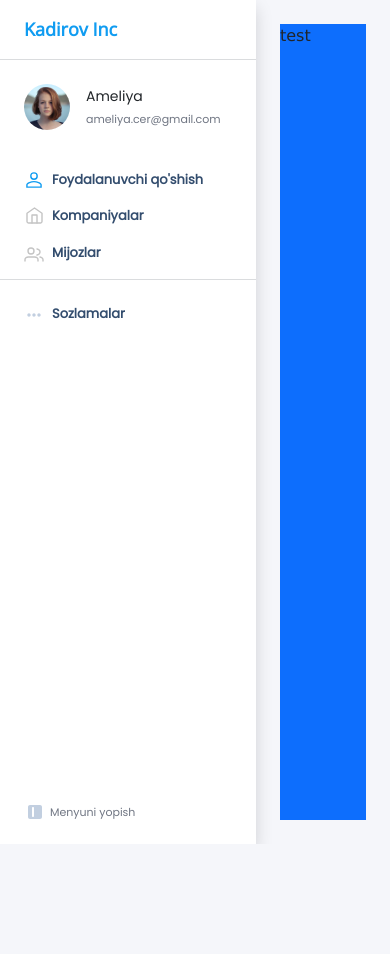
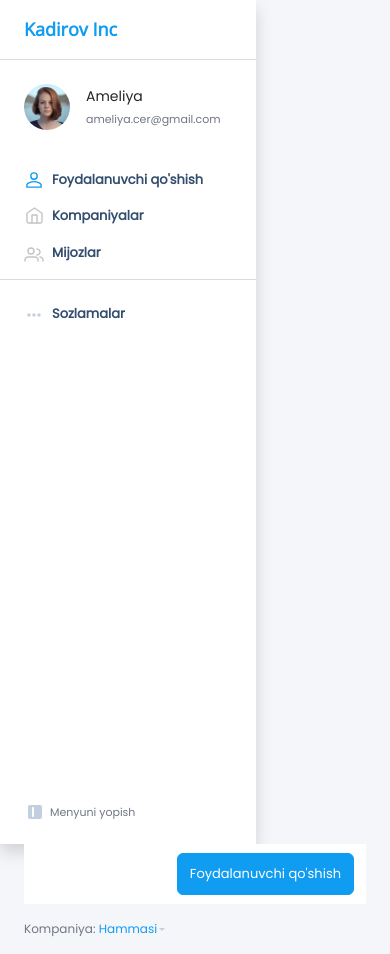
Before and after one commit to fayzullaev-developer/crm-front-dev, a Vue app: page / in a window 390 px wide. Before the commit the page ends 844 px from the top, so only its background shows below. Built offline with nearby package versions, Linux system fonts and the light colour scheme.

Commit message:
Making responsive design and developing main content

```diff
--- a/src/App.vue
+++ b/src/App.vue
@@ -4,11 +4,9 @@ import Test from "@/pages/Test.vue";
 </script>
 
 <template>
-    <div class="container-fluid">
-        <div class="row">
-            <div class="d-flex p-0 m-0">
-                <router-view />
-            </div>
+    <div class="container-fluid p-0">
+        <div class="row g-0 d-flex">
+            <router-view />
         </div>
     </div>
 </template>
--- a/src/pages/HomePage.vue
+++ b/src/pages/HomePage.vue
@@ -6,6 +6,7 @@ function toggleSidebar() {
 </script>
 
 <template>
+    <div class="col-auto">
         <!-- Sidebar -->
         <aside class="sidebar shadow d-flex flex-column p-0" id="sidebar">
             <!-- Logo -->
@@ -70,11 +71,21 @@ function toggleSidebar() {
                     <span class="menu-text">Menyuni yopish</span>
                 </button>
             </div>
+        </aside>
+    </div>
 
-    </aside>
-
-    <div class="flex-fill col m-4 bg-primary">
-        test
+    <div class="col mx-4">
+        <div class="d-flex bg-white justify-content-end">
+            <button class="btn btn-primary ms-auto m-2 btn-add">Foydalanuvchi qo'shish</button>
+        </div>
+        <div class="my-3 company-select">
+            <label for="company">Kompaniya:&nbsp;</label>
+            <select name="company" id="company">
+                <option selected>Hammasi</option>
+                <option value="">Company1</option>
+                <option value="">Company2</option>
+            </select>
+        </div>
     </div>
 </template>
 
@@ -129,4 +140,29 @@ function toggleSidebar() {
     color: #334d6e;
 }
 
+.btn-add {
+    height: 42px;
+    margin-top: 9px !important;
+    margin-right: 12px !important;
+    margin-bottom: 9px !important;
+    background-color: #109cf1;
+    border-color: #109cf1;
+    font-family: 'Poppins', sans-serif;
+    font-weight: 500;
+    font-size: 13px;
+}
+
+.company-select {
+    font-family: 'Poppins', sans-serif;
+    font-size: 12px;
+    color: #707683;
+}
+
+.company-select select {
+    border: none;
+    color: #109cf1;
+    appearance: none;
+    background: url("@/assets/polygon.svg") 100% / 10% no-repeat;
+}
+
 </style>
```
Also changed, not shown: src/assets/polygon.svg (added). Lines whose indentation alone changed are shown as unchanged.
